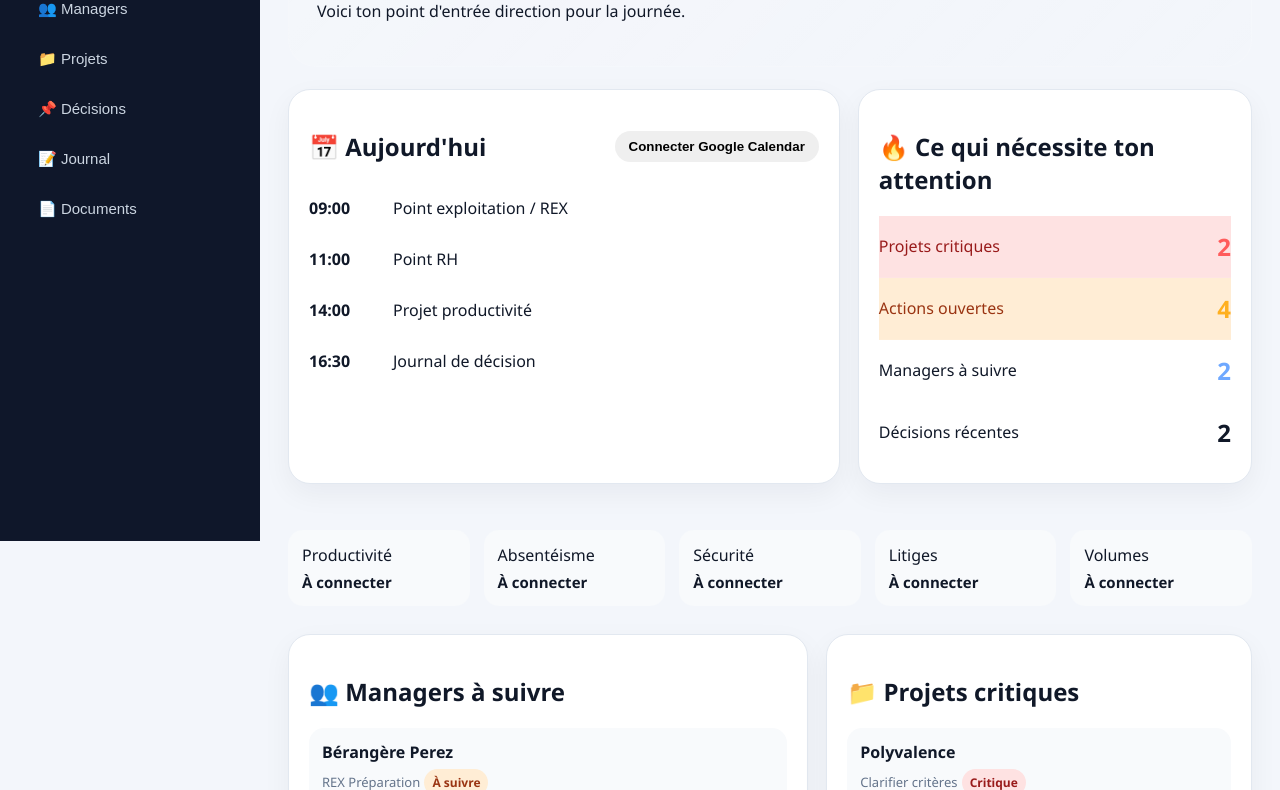
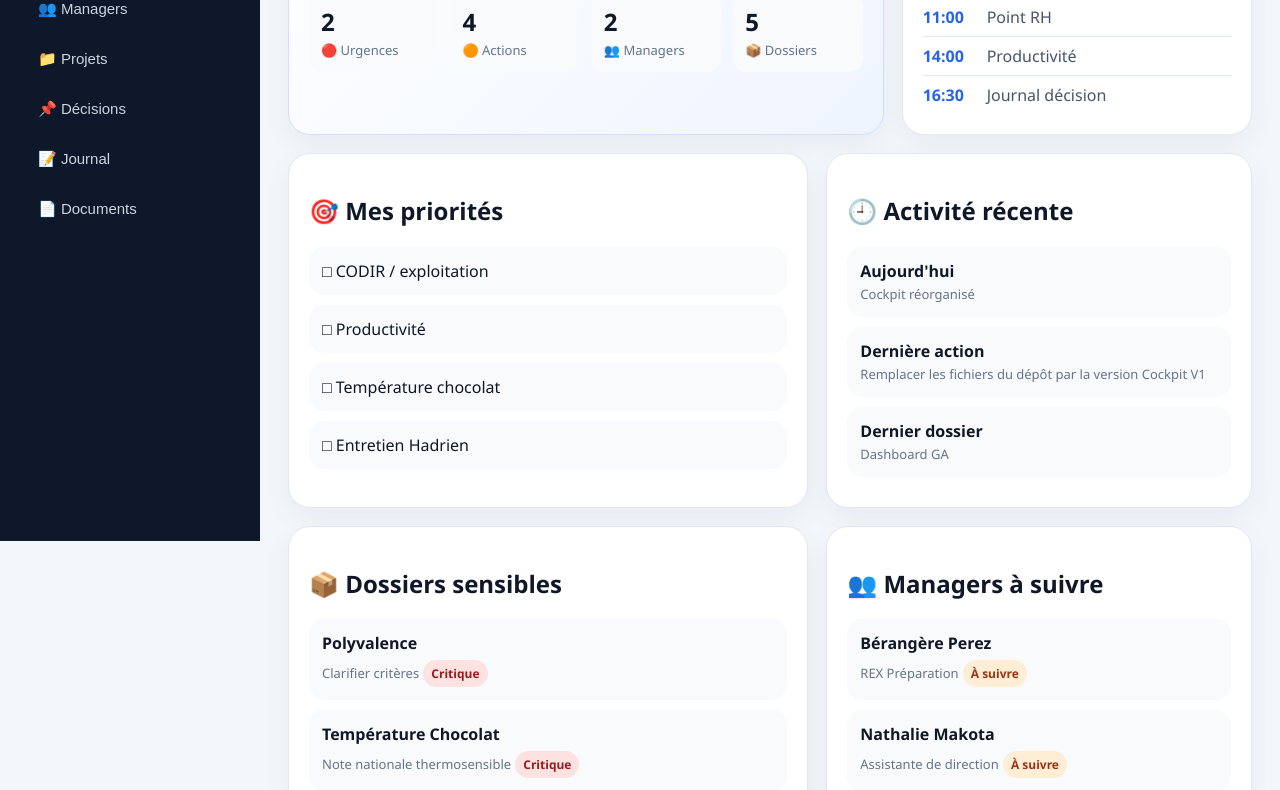
Before and after one commit to t2k9j26d6g-ctrl/deos, a plain HTML site: page index.html in a window 1280 px wide. Shown: the part 259-1049 px from the top of the page. Drawn offline with Linux system fonts and the light colour scheme.

Commit message:
Redesign cockpit

```diff
--- a/app.js
+++ b/app.js
@@ -168,101 +168,56 @@ function renderCockpit() {
   const openActions = state.actions.filter(a => !a.done);
   const redProjects = state.projects.filter(p => p.status === "red");
   const managersToFollow = state.managers.filter(m => m.status !== "green");
-  const recentDecisions = state.decisions.slice(0, 3);
 
   appHtml(`
-    <div class="v2-hero">
-      <div>
-        <p class="muted">DEOS ${DEOS_VERSION} · Saint-Gilles</p>
+    <div class="cockpit-top">
+      <div class="card hero compact-hero">
         <h2>Bonjour Ludovic</h2>
-        <p>Voici ton point d'entrée direction pour la journée.</p>
+        <p class="muted">Brief du jour · DEOS ${DEOS_VERSION}</p>
+
+        <div class="quick-kpis">
+          <div><strong>${redProjects.length}</strong><span>🔴 Urgences</span></div>
+          <div><strong>${openActions.length}</strong><span>🟠 Actions</span></div>
+          <div><strong>${managersToFollow.length}</strong><span>👥 Managers</span></div>
+          <div><strong>${state.projects.length}</strong><span>📦 Dossiers</span></div>
+        </div>
       </div>
 
-      <div class="v2-time">
-        <strong>${new Date().toLocaleTimeString("fr-FR", { hour: "2-digit", minute: "2-digit" })}</strong>
-        <span>Directeur d'entrepôt</span>
-      </div>
-    </div>
-
-    <div class="v2-grid-main">
-      <section class="card v2-agenda">
-        <div class="v2-card-title">
-          <h2>📅 Aujourd'hui</h2>
-          <button class="small-btn">Connecter Google Calendar</button>
-        </div>
-
-        <div class="agenda-line">
-          <strong>09:00</strong>
-          <span>Point exploitation / REX</span>
-        </div>
-        <div class="agenda-line">
-          <strong>11:00</strong>
-          <span>Point RH</span>
-        </div>
-        <div class="agenda-line">
-          <strong>14:00</strong>
-          <span>Projet productivité</span>
-        </div>
-        <div class="agenda-line">
-          <strong>16:30</strong>
-          <span>Journal de décision</span>
-        </div>
-      </section>
-
-      <section class="card v2-attention">
-        <h2>🔥 Ce qui nécessite ton attention</h2>
-
-        <div class="attention-item red">
-          <span>Projets critiques</span>
-          <strong>${redProjects.length}</strong>
-        </div>
-
-        <div class="attention-item orange">
-          <span>Actions ouvertes</span>
-          <strong>${openActions.length}</strong>
-        </div>
-
-        <div class="attention-item blue">
-          <span>Managers à suivre</span>
-          <strong>${managersToFollow.length}</strong>
-        </div>
-
-        <div class="attention-item">
-          <span>Décisions récentes</span>
-          <strong>${recentDecisions.length}</strong>
-        </div>
-      </section>
-    </div>
-
-    <div class="v2-kpi-grid">
-      <div class="kpi v2-kpi"><span>Productivité</span><b>À connecter</b></div>
-      <div class="kpi v2-kpi"><span>Absentéisme</span><b>À connecter</b></div>
-      <div class="kpi v2-kpi"><span>Sécurité</span><b>À connecter</b></div>
-      <div class="kpi v2-kpi"><span>Litiges</span><b>À connecter</b></div>
-      <div class="kpi v2-kpi"><span>Volumes</span><b>À connecter</b></div>
-    </div>
-
-    <div class="grid two">
-      <div class="card">
-        <h2>👥 Managers à suivre</h2>
-        ${managersToFollow.map(managerMiniCard).join("") || "<p>Aucun manager à suivre.</p>"}
-      </div>
-
-      <div class="card">
-        <h2>📁 Projets critiques</h2>
-        ${redProjects.map(projectMiniCard).join("") || "<p>Aucun projet critique.</p>"}
+      <div class="card agenda-card">
+        <h2>📅 Aujourd'hui</h2>
+        <div class="agenda-line"><strong>09:00</strong><span>Exploitation / REX</span></div>
+        <div class="agenda-line"><strong>11:00</strong><span>Point RH</span></div>
+        <div class="agenda-line"><strong>14:00</strong><span>Productivité</span></div>
+        <div class="agenda-line"><strong>16:30</strong><span>Journal décision</span></div>
       </div>
     </div>
 
     <div class="grid two">
       <div class="card">
-        <h2>✅ Actions ouvertes</h2>
-        ${openActions.slice(0, 6).map(actionCard).join("") || "<p>Aucune action ouverte.</p>"}
+        <h2>🎯 Mes priorités</h2>
+        <div class="item">□ CODIR / exploitation</div>
+        <div class="item">□ Productivité</div>
+        <div class="item">□ Température chocolat</div>
+        <div class="item">□ Entretien Hadrien</div>
       </div>
 
       <div class="card">
-        <h2>📌 Décisions récentes</h2>
-        ${recentDecisions.map(decisionCard).join("") || "<p>Aucune décision récente.</p>"}
+        <h2>🕘 Activité récente</h2>
+        <div class="item"><strong>Aujourd'hui</strong><span class="muted">Cockpit réorganisé</span></div>
+        <div class="item"><strong>Dernière action</strong><span class="muted">${openActions[0]?.title || "Aucune action ouverte"}</span></div>
+        <div class="item"><strong>Dernier dossier</strong><span class="muted">${state.projects[0]?.name || "Aucun projet"}</span></div>
+      </div>
+    </div>
+
+    <div class="grid two">
+      <div class="card">
+        <h2>📦 Dossiers sensibles</h2>
+        ${redProjects.map(projectMiniCard).join("") || "<p>Aucun dossier critique.</p>"}
+      </div>
+
+      <div class="card">
+        <h2>👥 Managers à suivre</h2>
+        ${managersToFollow.map(managerMiniCard).join("") || "<p>Aucun manager à suivre.</p>"}
       </div>
     </div>
   `);
--- a/style.css
+++ b/style.css
@@ -391,3 +391,66 @@ textarea {
     text-align: left;
   }
 }
+.cockpit-top {
+  display: grid;
+  grid-template-columns: 1.7fr 1fr;
+  gap: 18px;
+  margin-bottom: 18px;
+}
+
+.compact-hero {
+  margin-bottom: 0;
+}
+
+.quick-kpis {
+  display: grid;
+  grid-template-columns: repeat(4, 1fr);
+  gap: 12px;
+  margin-top: 16px;
+}
+
+.quick-kpis div {
+  background: #f8fafc;
+  border-radius: 14px;
+  padding: 12px;
+}
+
+.quick-kpis strong {
+  display: block;
+  font-size: 24px;
+}
+
+.quick-kpis span {
+  color: #64748b;
+  font-size: 13px;
+}
+
+.agenda-card {
+  margin-bottom: 0;
+}
+
+.agenda-line {
+  display: flex;
+  gap: 12px;
+  padding: 8px 0;
+  border-bottom: 1px solid #e2e8f0;
+}
+
+.agenda-line strong {
+  color: #2563eb;
+  width: 52px;
+}
+
+.agenda-line span {
+  color: #475569;
+}
+
+@media (max-width: 900px) {
+  .cockpit-top {
+    grid-template-columns: 1fr;
+  }
+
+  .quick-kpis {
+    grid-template-columns: repeat(2, 1fr);
+  }
+}
```
